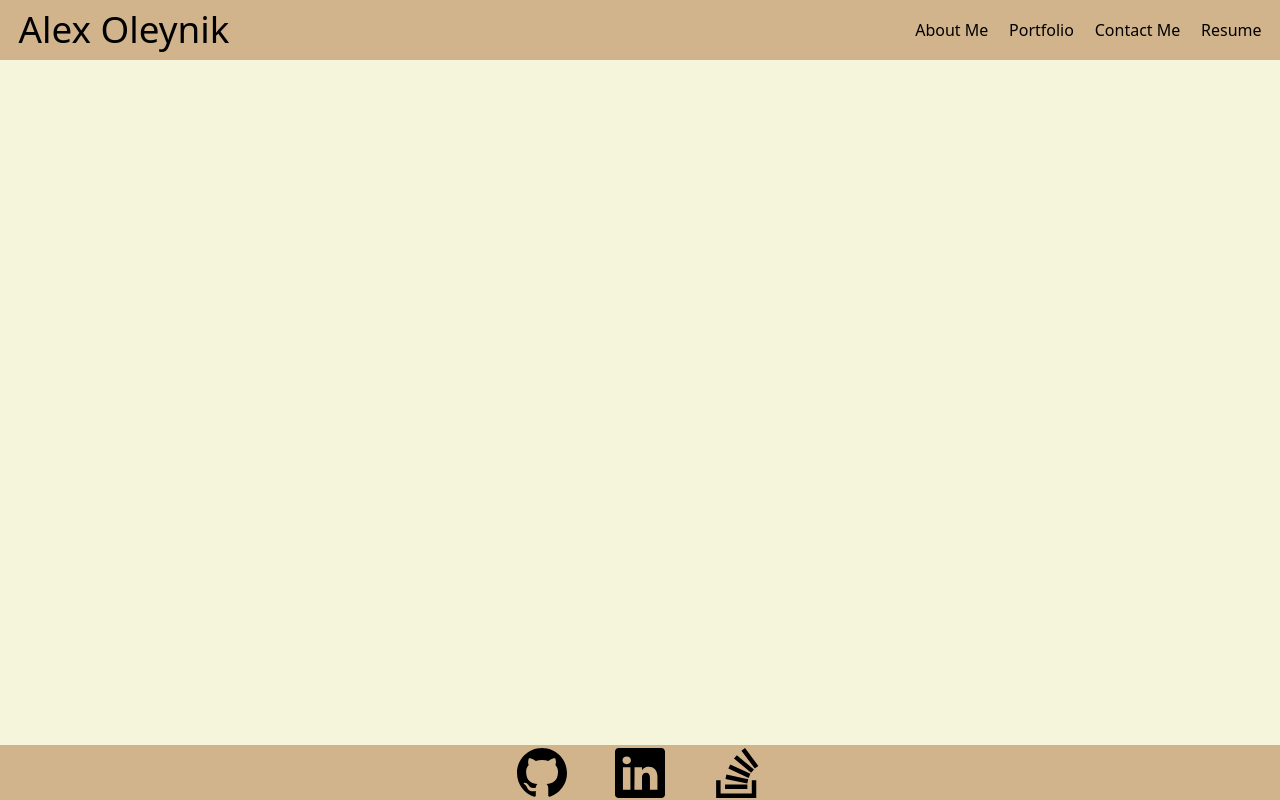
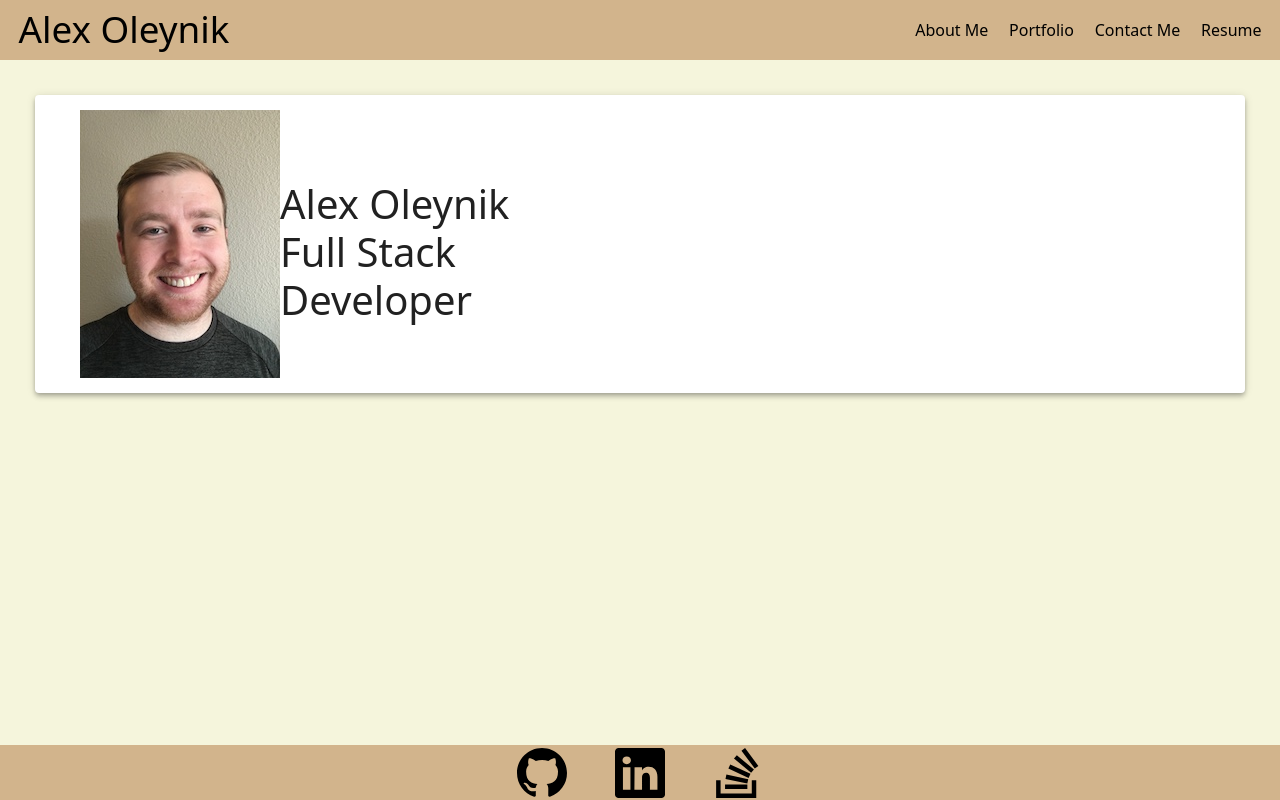
Before and after one commit to AlexO16/alex-oleynik, a React (Create React App) app: page / in a window 1280 px wide. Built offline with nearby package versions, Linux system fonts and the light colour scheme.

Commit message:
edit route

```diff
--- a/src/App.js
+++ b/src/App.js
@@ -19,7 +19,7 @@ function App() {
       <Router>
         <Navbar currTab={currTab} setCurrTab={setCurrTab} />
         <Routes>
-          <Route path="/AlexO16.github.io/alex-oleynik" element={<Home />} />
+          <Route path="/" element={<Home />} />
           <Route path="/about" element={<About />} />
           <Route path="/contact" element={<Contact />} />
           <Route path="/portfolio" element={<Portfolio />} />
```
